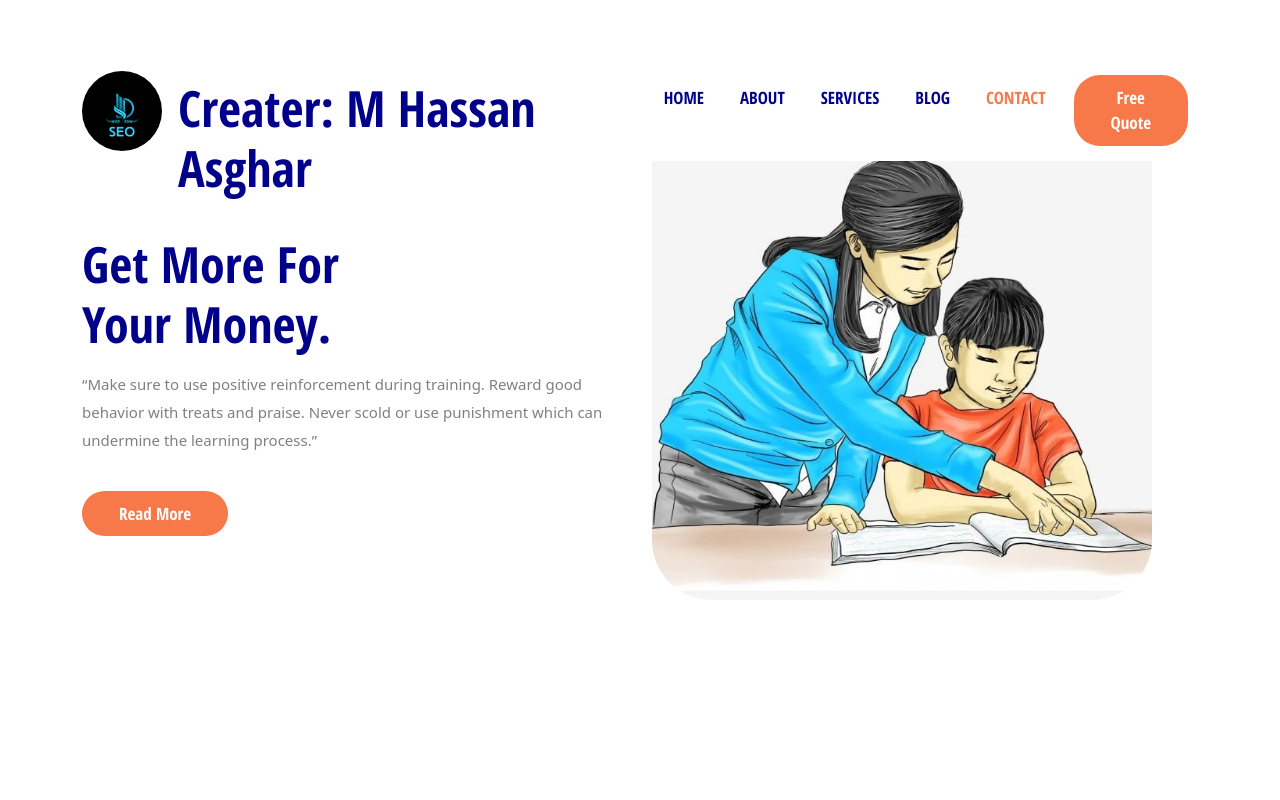
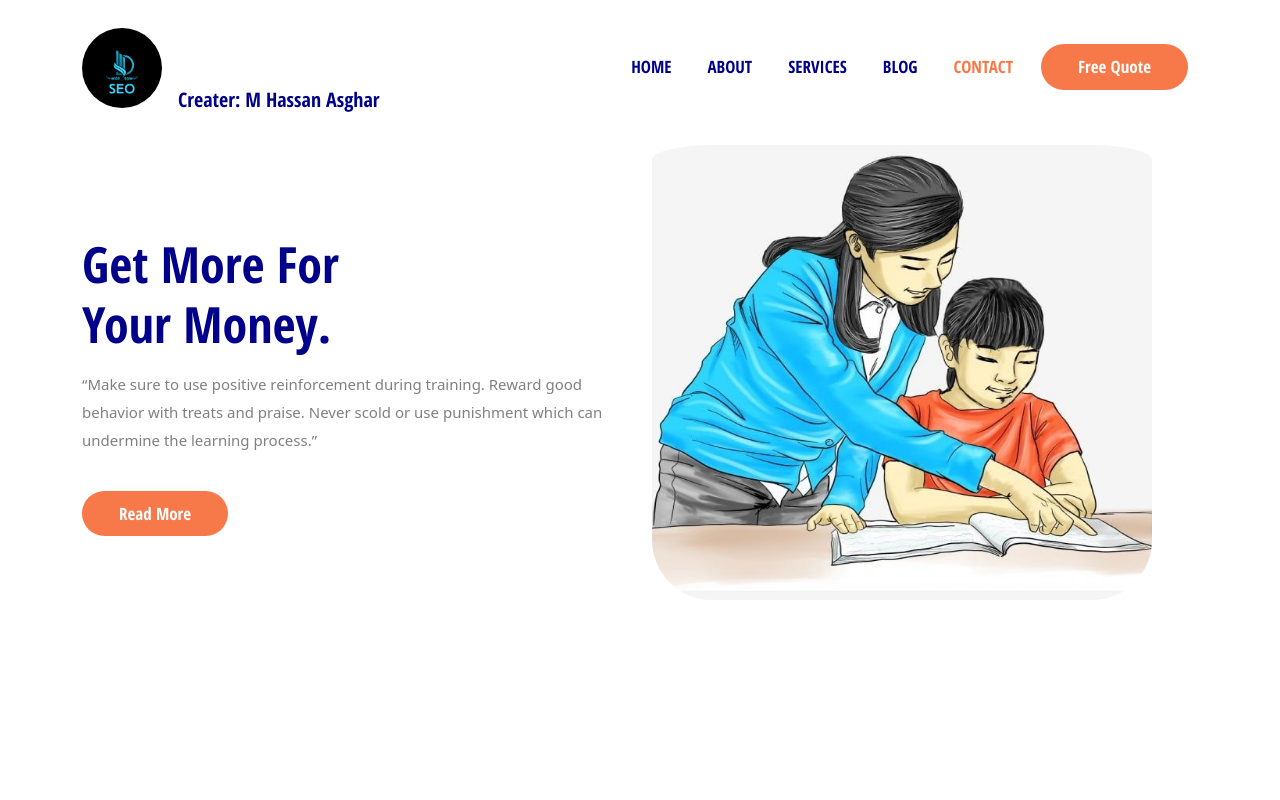
Before and after one commit to MHassan743/SEO_WEB, a plain HTML site: page index.html in a window 1280 px wide. Shown: the top 800 px of the page. Drawn offline with nearby package versions, Linux system fonts and the light colour scheme.

Commit message:
Update style.css

```diff
--- a/style.css
+++ b/style.css
@@ -9,6 +9,14 @@
     width: 80px;
     height: 80px;
     border-radius: 50px;
+}
+.Author{
+    font-size: 20px;
+    color: darkblue;
+    font-family: 'open sans condensed' , sans-serif ;
+    font-weight: 700;
+    text-align: center;
+    margin-top: 10px;
 }
 section{
     padding: 50px 0;
```
